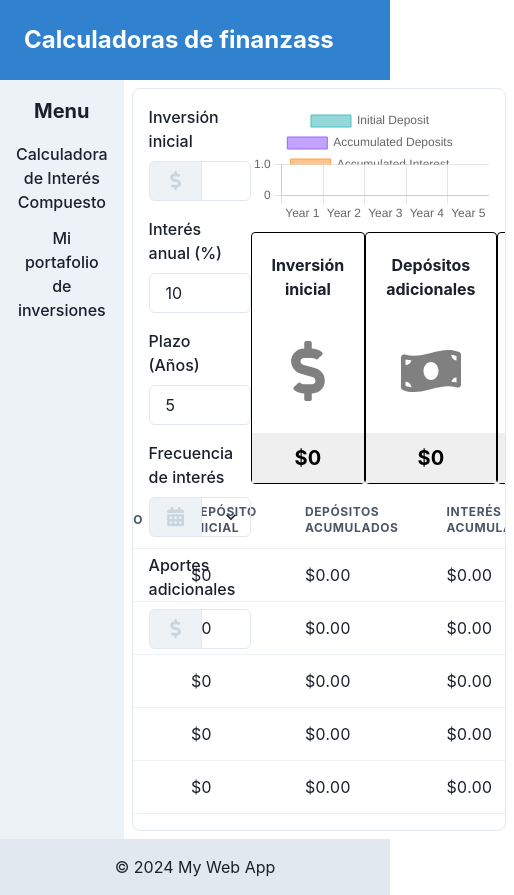
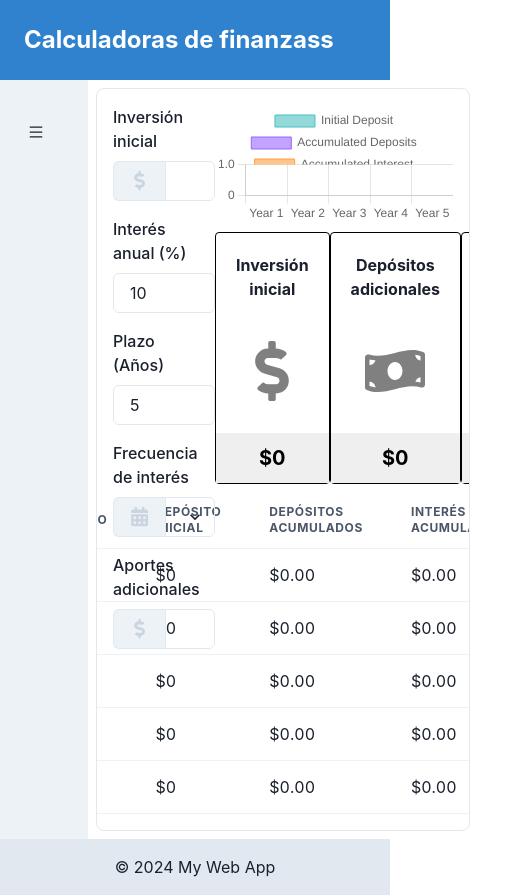
Before and after one commit to dasbego/finance-calculators, a React (Vite) app: page / in a window 390 px wide. Shown: the whole page, 514 px wide, since content can reach past the window. Built offline with nearby package versions, Linux system fonts and the light colour scheme.

Commit message:
Complete sidebar

```diff
--- a/src/App.tsx
+++ b/src/App.tsx
@@ -1,27 +1,19 @@
-import { Flex } from "@chakra-ui/react";
+import { Flex, Box } from "@chakra-ui/react";
+import { BrowserRouter as Router, Route, Routes } from "react-router-dom";
+import "./App.css";
+import CompoundInterestCalculator from "./components/CompounInterestCalculator";
+import Footer from "./components/Footer";
 import Header from "./components/Header";
 import Sidebar from "./components/Sidebar";
-import Footer from "./components/Footer";
-import { ChakraProvider, Box } from "@chakra-ui/react";
-import {
-  createBrowserRouter,
-  Route,
-  RouterProvider,
-  Routes,
-} from "react-router-dom";
-import "./App.css";
-import CompoundInterestCalculator from "./components/CompounInterestCalculator";
 import MyPortfolio from "./pages/MyPortfolio";
 
-const router = createBrowserRouter([{ path: "*", Component: Root }]);
-
-function Layout({ children }) {
+function Layout({ children }: { children: React.ReactNode }) {
   return (
-    <Flex direction="column" minHeight="100dvh" width="100vw">
+    <Flex direction="column" minHeight="100vh" width="100vw">
       <Header />
       <Flex
         flex="1" // Flex grow to take available space
-        width={{ base: "full", md: "auto" }} // Full width on small screens, auto on medium screens and up>
+        width={{ base: "full", md: "auto" }} // Full width on small screens, auto on medium screens and up
       >
         <Sidebar />
         <Box
@@ -40,18 +32,14 @@ function Layout({ children }) {
 }
 
 export default function App() {
-  return <RouterProvider router={router} />;
-}
-
-function Root() {
   return (
-    <ChakraProvider>
+    <Router>
       <Layout>
         <Routes>
           <Route path="/" element={<CompoundInterestCalculator />} />
           <Route path="/myportfolio" element={<MyPortfolio />} />
         </Routes>
       </Layout>
-    </ChakraProvider>
+    </Router>
   );
 }
--- /dev/null
+++ b/src/components/Sidebar.css
@@ -0,0 +1,3 @@
+#sidebar a.active {
+  text-decoration: underline;
+}
--- a/src/components/Sidebar.tsx
+++ b/src/components/Sidebar.tsx
@@ -1,20 +1,59 @@
-import { Box, Link, Stack, Text } from "@chakra-ui/react";
-import { Link as RouterLink } from "react-router-dom";
+import {
+  Box,
+  Stack,
+  Text,
+  IconButton,
+  useDisclosure,
+  useBreakpointValue,
+} from "@chakra-ui/react";
+import { NavLink } from "react-router-dom";
+import { AiOutlineMenu } from "react-icons/ai";
+import "./Sidebar.css";
 
 function Sidebar() {
+  const { isOpen, onOpen, onClose } = useDisclosure();
+
+  const isMobile = useBreakpointValue({ base: true, md: false });
+
+  if (isMobile) {
+    return (
+      <Box as="aside" p="4" bg="gray.100" id="sidebar">
+        <IconButton
+          aria-label="Open menu"
+          icon={<AiOutlineMenu />}
+          onClick={onOpen}
+          size="md"
+          alignSelf="flex-end"
+          mr="4"
+          mt="4"
+        />
+      </Box>
+    );
+  }
+
   return (
-    <Box as="aside" w="250px" p="4" bg="gray.100">
+    <Box as="aside" w="250px" p="4" bg="gray.100" id="sidebar">
       <Text fontSize="xl" fontWeight="bold" mb="4">
         Menu
       </Text>
-      <Stack spacing="3">
+      <Stack spacing="4">
         {/* Add your navigation links here */}
-        <Link as={RouterLink} to="/">
+        <NavLink
+          to="/"
+          className={({ isActive, isPending }) =>
+            isPending ? "pending" : isActive ? "active" : ""
+          }
+        >
           Calculadora de Interés Compuesto
-        </Link>
-        <Link as={RouterLink} to="/myportfolio">
+        </NavLink>
+        <NavLink
+          to="/myportfolio"
+          className={({ isActive, isPending }) =>
+            isPending ? "pending" : isActive ? "active" : ""
+          }
+        >
           Mi portafolio de inversiones
-        </Link>
+        </NavLink>
       </Stack>
     </Box>
   );
```
